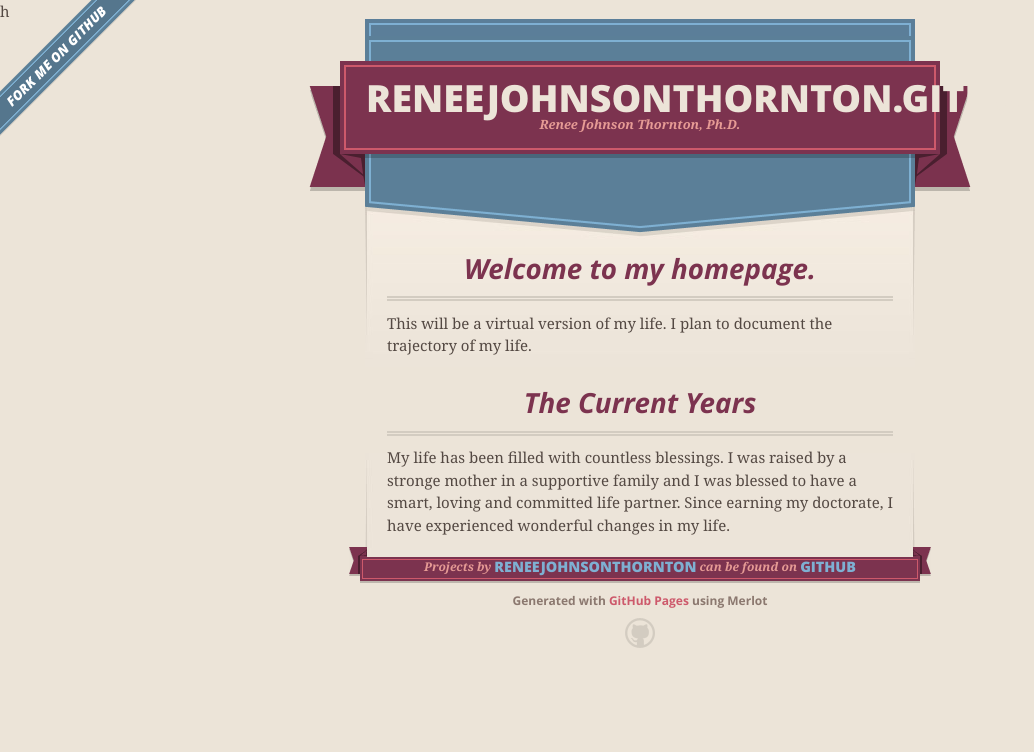
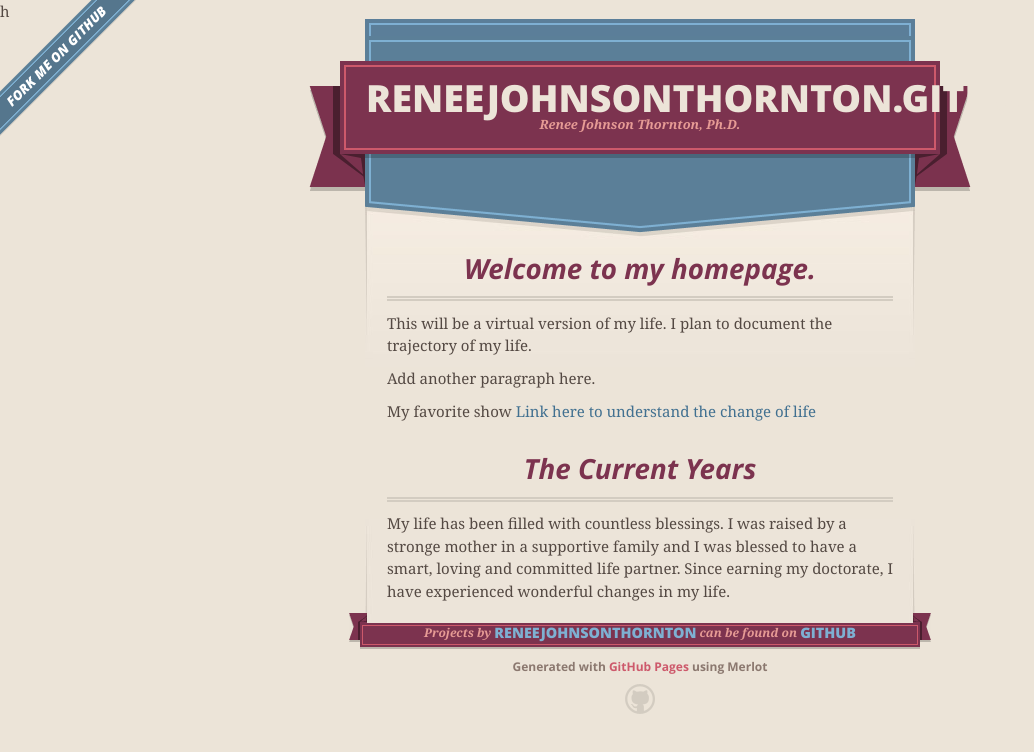
Before and after one commit to ReneeJohnsonThornton/ReneeJohnsonThornton.github.io, a plain HTML site: page index.html in a window 1280 px wide. Shown: the whole page, without its empty margins (0-1034 px from the left). Drawn offline with nearby package versions, Linux system fonts and the light colour scheme.

Commit message:
A bunch of changes

```diff
--- a/index.html
+++ b/index.html
@@ -49,6 +49,9 @@
 <a id="welcome-to-my-homepage" class="anchor" href="#welcome-to-my-homepage" aria-hidden="true"><span aria-hidden="true" class="octicon octicon-link"></span></a>Welcome to my homepage.</h3>
 
 <p>This will be a virtual version of my life. I plan to document the trajectory of my life.</p>
+<p>Add another paragraph here.</p>
+<p>My favorite show <a href="https://video.search.yahoo.com/video/play;_ylt=A2KLqITb4qxWMVAAEMEsnIlQ;_ylu=X3oDMTByZWc0dGJtBHNlYwNzcgRzbGsDdmlkBHZ0aWQDBGdwb3MDMQ--?p=Edith+Goes+Through+the+Change%2C+All+In+the+Family&vid=2fd054b26c0b31fd339f792ba1423e09&turl=http%3A%2F%2Ftse4.mm.bing.net%2Fth%3Fid%3DOVP.Vdcc6c2857acecefa010d900501464eba%26pid%3D15.1%26h%3D190%26w%3D300%26c%3D7%26rs%3D1&rurl=https%3A%2F%2Fwww.youtube.com%2Fwatch%3Fv%3D7-P_6xmdtyY&tit=All+In+The+Family%2C+Edith%26%2339%3Bs+Problem%2C+S-2+E-14&c=0&h=190&w=300&l=1571&sigr=11bn5u52o&sigt=11gej5qhf&sigi=131d50csj&age=1441597416&fr2=p%3As%2Cv%3Av&fr=yhs-mozilla-002&hsimp=yhs-002&hspart=mozilla&tt=b"> Link here to understand the change of life </a> </p>
+
 
 <h3>
 <a id="the-current-years" class="anchor" href="#the-current-years" aria-hidden="true"><span aria-hidden="true" class="octicon octicon-link"></span></a>The Current Years</h3>
```
